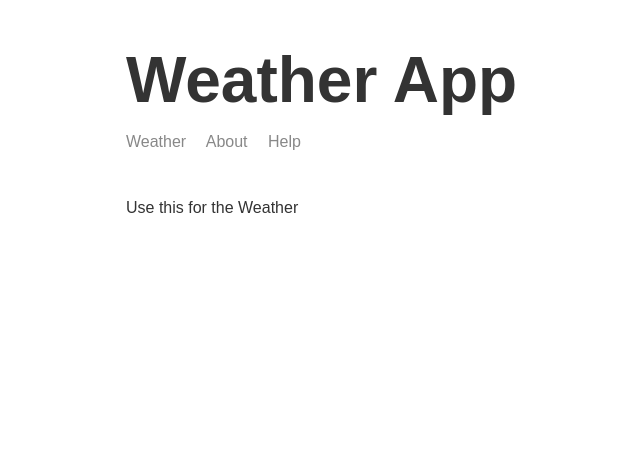
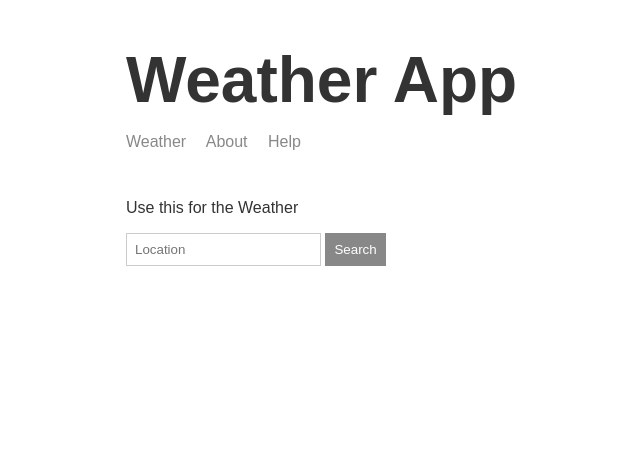
Before and after one commit to wintersj63/web-server, a Node server app: page / in a window 1280 px wide. Shown: the top 465 px of the page, without its empty margins (189-829 px from the left). Run offline with Node 20, Linux system fonts and the light colour scheme; some libraries are stand-ins or nearby versions.

Commit message:
Updating with styling and display

```diff
--- a/public/css/styles.css
+++ b/public/css/styles.css
@@ -41,3 +41,16 @@ header a {
 .portrait{
     width: 250px;
 }
+
+input {
+    border: 1px solid #cccccc;
+    padding: 8px;
+}
+
+button {
+    cursor: pointer;
+    border: 1px solid #888888;
+    background: #888888;
+    color: white;
+    padding: 8px;
+}
--- a/templates/views/index.hbs
+++ b/templates/views/index.hbs
@@ -6,15 +6,25 @@
     <title>Weather</title>
     <link rel='icon' href='/img/weather.png'>
     <link rel="stylesheet" href="/css/styles.css">
-    <script src="/js/app.js"></script>
+
 </head>
 <body>
     <div class='main-content'>
         {{>header}}
         <p>Use this for the Weather</p>
+        <form>
+            <input placeholder='Location'>
+            <button>Search</button>
+
+        <p id='message-one'></p>
+
+        <p id='message-two'></p>
+
+        </form>
     </div>
 
     {{>footer}}
 
+<script src="/js/app.js"></script>
 </body>
 </html>
```
Also changed, not shown: public/js/app.js.
